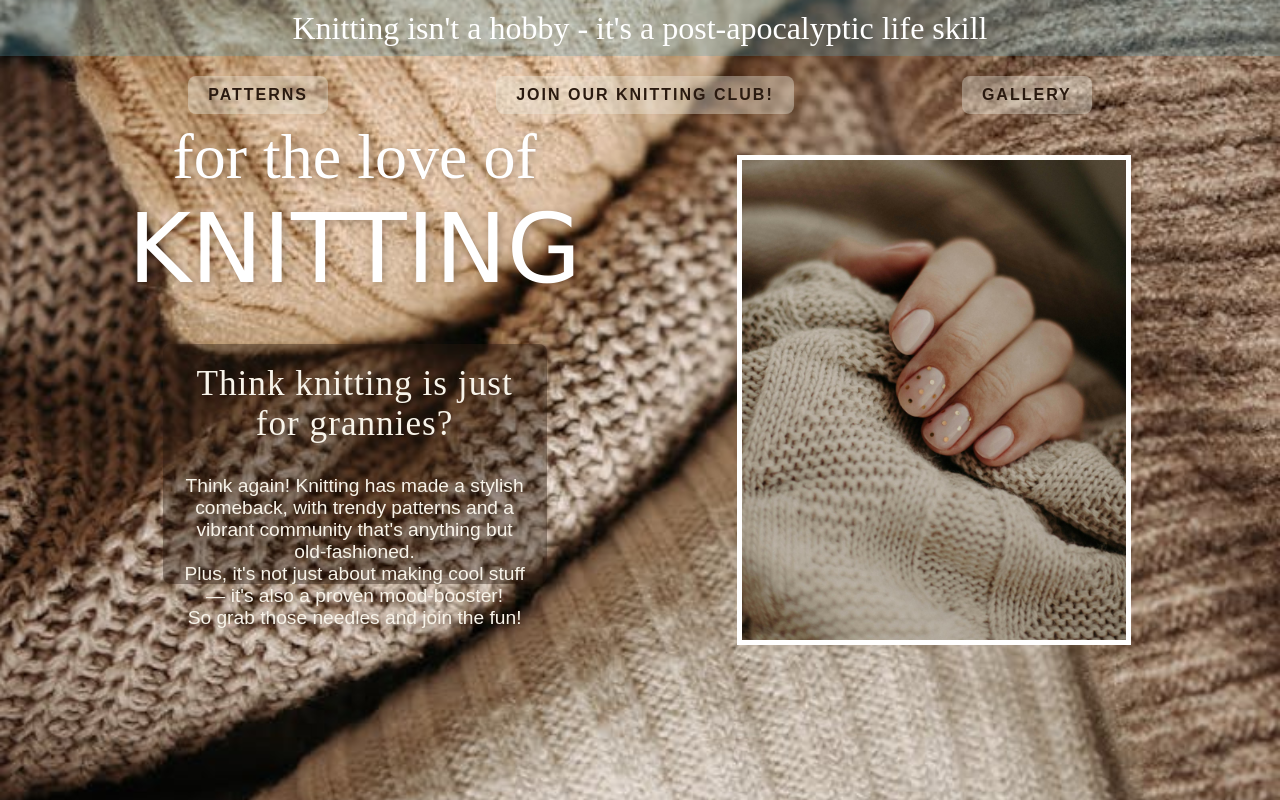
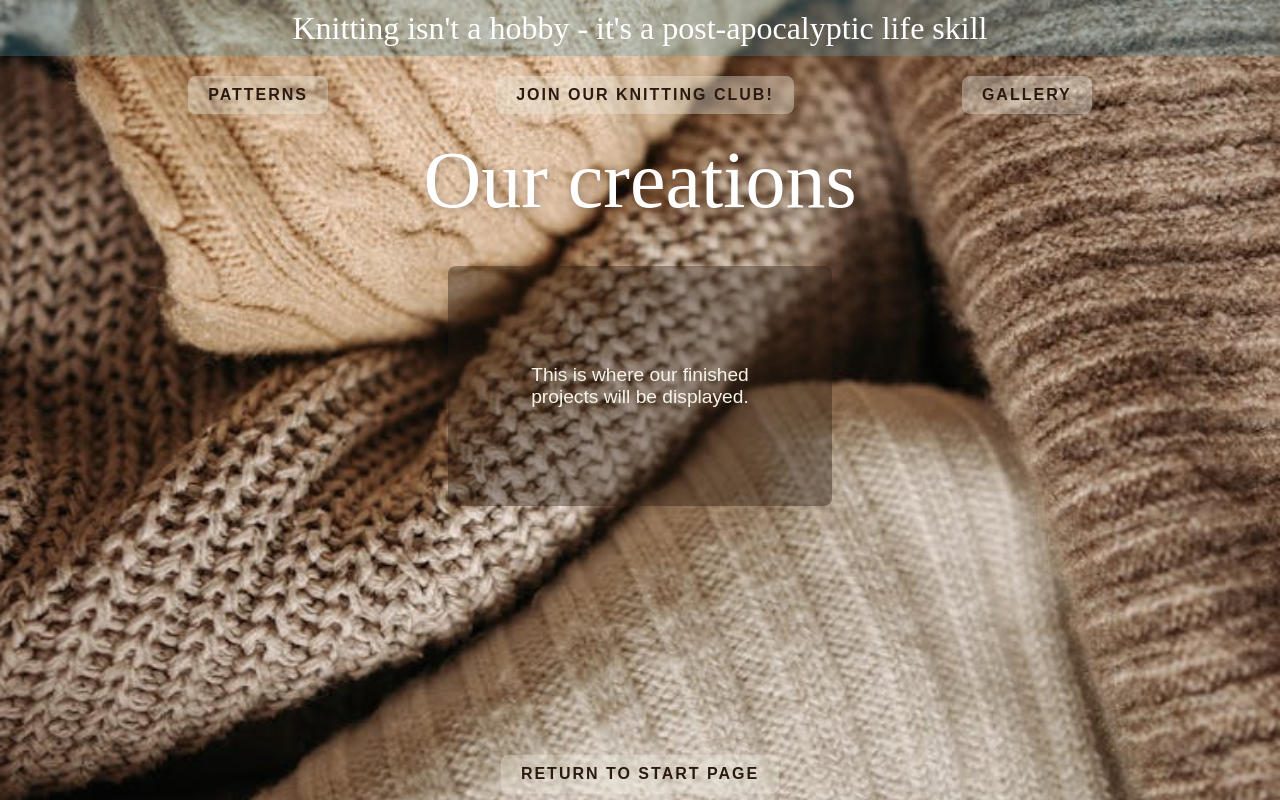
Before and after one commit to SaraGdbg/mi-arbetsmetodik-hobby-git, a website built with Vite: page index.html in a window 1280 px wide. Both pictures are taken after a click on the button "GALLERY". Shown: the top 800 px of the page. Built offline with nearby package versions, Linux system fonts and the light colour scheme; a web font is replaced by a local one.

Commit message:
:lipstick: Final styling for gallery page. This commit  needs to be merged into main branch.

```diff
--- a/css/_desktop.scss
+++ b/css/_desktop.scss
@@ -22,6 +22,10 @@ img {
 body {
   color: var(--white);
   font-family: Arial, Helvetica, sans-serif;
+}
+
+.hidden {
+  display: none;
 }
 
 .background-img {
@@ -55,6 +59,7 @@ body {
   text-align: center;
   justify-content: space-evenly;
   margin: 20px;
+}
 button {
   background-color: rgb(#ece8dd, 0.4);
   border: none;
@@ -68,7 +73,6 @@ body {
 button:hover {
   background-color: var(--teal);
   color: var(--vanilla);
-  }
 }
 
 .start-text {
@@ -100,18 +104,18 @@ body {
     color: var(--vanilla);
     height: 30vh;
     margin: 40px 0 0 0;
-    padding: 20px;
+    padding: 5%;
     text-align: center;
-    width: 30vw;
+    max-width: 30vw;
     .grannies {
       font-family: "Freehand";
       letter-spacing: 1px;
-      font-size: 2.2rem;
-      padding: 30px 0;
+      font-size: 2.2vw;
+      padding: 5% 0;
     }
     p {
-      font-size: 1.2rem;
-      margin: 30px 0;
+      font-size: 1.2vw;
+      margin: 5% 0;
     }
   }
 }
@@ -131,6 +135,42 @@ body {
     height: 100%;
     object-fit: cover;
     display: none;
+  }
+}
+
+.gallery-page {
+  height: 100vh;
+  justify-content: center;
+  position: relative;
+  text-align: center;
+  .gallery-title,
+  .gallery-text,
+  .return-btn {
+    display: inline-block;
+  }
+
+  .gallery-title {
+    font-family: "Freehand";
+    font-size: 5rem;
+    text-shadow: 2px 2px 8px rgba(#2a1a10, 0.3);
+  }
+  .gallery-text {
+    align-content: center;
+    background-color: rgb(#2a1a10, 0.4);
+    border-radius: 8px;
+    color: var(--vanilla);
+    font-size: 1.2rem;
+    height: 30vh;
+    margin: 40px 0 0 0;
+    padding: 5%;
+    text-align: center;
+    max-width: 30vw;
+  }
+  .return-btn {
+    position: absolute;
+    top: 80%;
+    left: 50%;
+    transform: translate(-50%, -50%);
   }
 }
 
--- a/index.html
+++ b/index.html
@@ -27,7 +27,7 @@
           <button class="gallery" id="galleryBtn">Gallery</button>
         </div>
       </header>
-
+      <div class="start-page" id="startPage">
         <div class="start-text">
           <p class="for-the-love">for the love of</p>
           <h1 class="knitting">knitting</h1>
@@ -59,9 +59,20 @@
             src="\assets\pexels-photo-5789005.jpeg"
             alt="Person in a beige knitted sweater with bobbles on it holding eight skeins of bulky beige and brown yarn."
           />
-        <img src="\assets\rocknwool-8INzoFnIIWM-unsplash.jpg" alt="Close up of white knitted blanket with texture and a yarn skein still attached." />
+          <img
+            src="\assets\rocknwool-8INzoFnIIWM-unsplash.jpg"
+            alt="Close up of white knitted blanket with texture and a yarn skein still attached."
+          />
         </div>
       </div>
+      <div class="gallery-page hidden" id="galleryPage">
+        <p class="gallery-title">Our creations</p>
+        <br />
+        <p class="gallery-text" id="galleryText">This is where our finished projects will be displayed.</p>
+        <button class="return-btn" id="returnBtn">Return to start page</button>
+      </div>
+    </div>
+
     <footer class="contact-info" id="contactInfo">
       <div class="contact-details">
         <h3 class="join-us">Join our knitting club</h3>
--- a/main.js
+++ b/main.js
@@ -33,3 +33,25 @@ function showNextImage() {
 
 images[currentIndex].style.display = "block";
 setInterval(showNextImage, 3000);
+
+/**
+ * Shows gallery page
+ */
+let galleryPage = document.getElementById("galleryPage");
+let galleryText = document.getElementById("galleryText");
+let startPage = document.getElementById("startPage");
+let galleryBtn = document.getElementById("galleryBtn");
+let returnBtn = document.getElementById("returnBtn");
+
+galleryBtn.addEventListener("click", function () {
+  galleryPage.classList.remove("hidden");
+  returnBtn.classList.remove("hidden");
+  startPage.classList.add("hidden");
+});
+
+returnBtn.addEventListener("click", function () {
+  galleryPage.classList.add("hidden");
+  galleryText.classList.add("hidden");
+  returnBtn.classList.add("hidden");
+  startPage.classList.remove("hidden");
+});
```
Also changed, not shown: css/style-min.css, css/style.css. Lines whose indentation alone changed are shown as unchanged.
